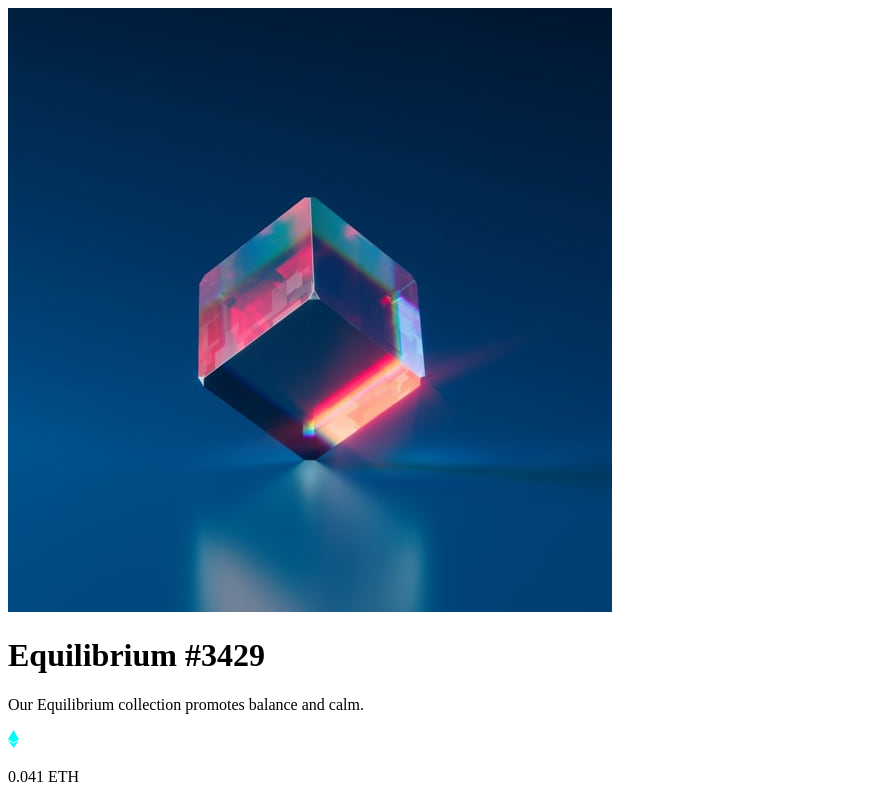
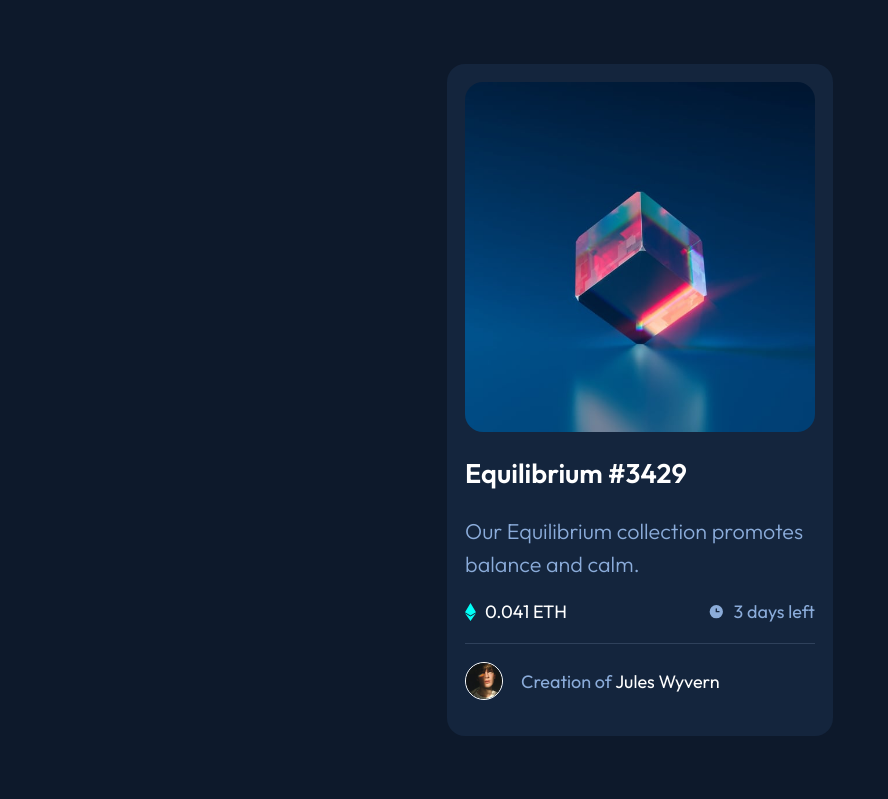
Before and after one commit to surrealgee/nft-preview-card-component, a plain HTML site: page index.html in a window 1280 px wide. Shown: the top 799 px of the page, without its empty margins (0-888 px from the left). Drawn offline with Linux system fonts and the light colour scheme.

Commit message:
Style component with css

```diff
--- a/index.html
+++ b/index.html
@@ -7,6 +7,7 @@
   <!-- displays site properly based on user's device -->
 
   <link rel="icon" type="image/png" sizes="32x32" href="./images/favicon-32x32.png">
+  <link rel="stylesheet" href="style.css">
 
   <title>Frontend Mentor | NFT preview card component</title>
 
@@ -20,6 +21,9 @@
     <div class="image-container">
       <img class="main-img" src="images/image-equilibrium.jpg"
         alt="Equilibrium logo, a transparent cube resting on one of its corners.">
+        <div class="overlay">
+          <img src="images/icon-view.svg" alt="view icon, a white eye symbol/icon.">
+        </div>
     </div>
 
     <!-- Main text Section -->
@@ -41,6 +45,7 @@
       <img src="images/image-avatar.png" alt="Author's Avatar Picture">
       <p>Creation of <span>Jules Wyvern</span></p>
     </div>
+
   </main>
 </body>
 
--- a/style.css
+++ b/style.css
@@ -0,0 +1,144 @@
+@import url('https://fonts.googleapis.com/css2?family=Outfit:wght@300;400;600&display=swap');
+
+/* Declaring Color Variables */
+:root {
+    --soft-blue: hsl(215, 51%, 70%);
+    --cyan: hsl(178, 100%, 50%);
+    --main-bg: hsl(217, 54%, 11%);
+    --card-bg: hsl(216, 50%, 16%);
+    --line: hsl(215, 32%, 27%);
+    --white: hsl(0, 0%, 100%);
+}
+
+/* Universal Styling */
+
+* {
+    color: var(--white);
+    font-family: 'Outfit', sans-serif;
+    font-size: 18px;
+    line-height: 1.5;
+    margin: 0;
+    padding: 0;
+}
+
+/* Main Layout & Styling */
+
+body {
+    background-color: var(--main-bg);
+    display: flex;
+    align-items: center;
+    justify-content: center;
+    min-height: 100vh;
+    width: 100%;
+}
+
+main {
+    background-color: var(--card-bg);
+    border-radius: 1rem;
+    padding: 1rem;
+    width: 350px;
+}
+
+/* Image Styling */
+
+.image-container {
+    border-radius: 1rem;
+    height: 350px;
+    margin: 0 auto;
+    position: relative;
+    width: 350px;
+}
+
+.main-img {
+    border-radius: 1rem;
+    height: 100%;
+    width: 100%;
+}
+
+/* Text Layout and styling */
+
+h1 {
+    font-size: 1.5rem;
+    margin: 1.2rem auto;
+}
+
+.container > p {
+    color: var(--soft-blue);
+    font-weight: 300;
+    width: 340px;
+    margin: 1rem 0;
+    font-size: 1.2rem;
+}
+
+.text-container {
+    display: flex;
+    align-items: center;
+    justify-content: space-between;
+    border-bottom: 1px solid var(--line);
+    padding-bottom: 1rem;
+}
+
+.price {
+    display: flex;
+    align-items: center;
+    gap: 0.5rem;
+}
+
+.time,
+.time > * {
+    color: var(--soft-blue);
+    display: flex;
+    align-items: center;
+    gap: 0.5rem;
+}
+
+.author {
+    display: flex;
+    align-items: center;
+    justify-content: flex-start;
+    margin: 1rem 0;
+    gap: 1rem;
+}
+
+.author img {
+    border: 1px solid var(--white);
+    border-radius: 9999px;
+    width: 2rem;
+}
+
+.author p {
+    color: var(--soft-blue);
+}
+
+/* Active States */
+
+.overlay {
+    background-color: hsl(178, 100%, 50%, 50%);
+    cursor: pointer;
+    position: absolute;
+    top: 50%;
+    left: 50%;
+    transform: translate(-50%, -50%);
+    height: 100%;
+    width: 100%;
+    opacity: 0;
+    border-radius: 1rem;
+    transition: ease-in-out;
+}
+
+.overlay img {
+    position: absolute;
+    top: 50%;
+    left: 50%;
+    transform: translate(-50%, -50%);
+}
+
+.overlay:hover {
+    opacity: 1;
+}
+
+h1:hover,
+.author span:hover {
+    color: var(--cyan);
+    cursor: pointer;
+}
```
